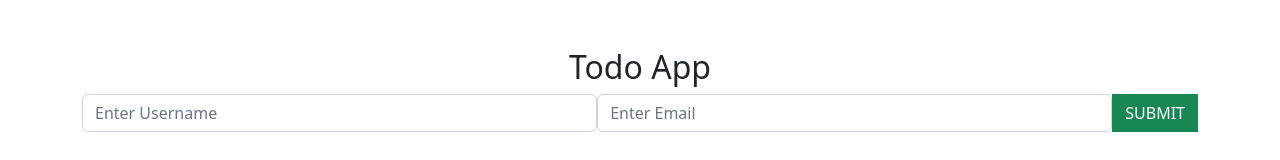
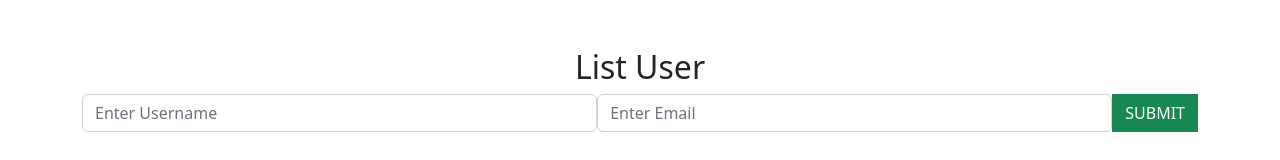
Before and after one commit to jouzu1/minifullstack, a Vue app in the folder todo-app/: page / in a window 1280 px wide. Shown: the top 160 px of the page. Built offline with nearby package versions, Linux system fonts and the light colour scheme; no server answers.

Commit message:
minor fix

```diff
--- a/todo-app/src/App.vue
+++ b/todo-app/src/App.vue
@@ -1,16 +1,16 @@
 <template>
-<todo-app/>
+<UserApp/>
 </template>
 
 
 <script>
-import TodoApp from './components/TodoApp.vue'
+import UserApp from './components/UserApp.vue'
 
 
 export default {
   name: 'App',
   components: {
-    TodoApp
+    UserApp
   }
 }
 </script>
--- a/todo-app/src/components/TodoApp.vue
+++ b/todo-app/src/components/UserApp.vue
@@ -1,6 +1,6 @@
 <template>
   <div class="container">
-    <h2 class="text-center mt-5">Todo App</h2>
+    <h2 class="text-center mt-5">List User</h2>
     <!--INPUT-->
     <div class="d-flex">
       <input type="text" placeholder = "Enter Username" class="form-control">
@@ -75,6 +75,10 @@ export default {
     },
     async delete(username){
       await axios.delete(`http://localhost:8080/delete/${username}`).then(x=>console.log('ini delete' , x.data))
+    },
+
+    submitButton(){
+
     }
   },
   mounted(){
```
